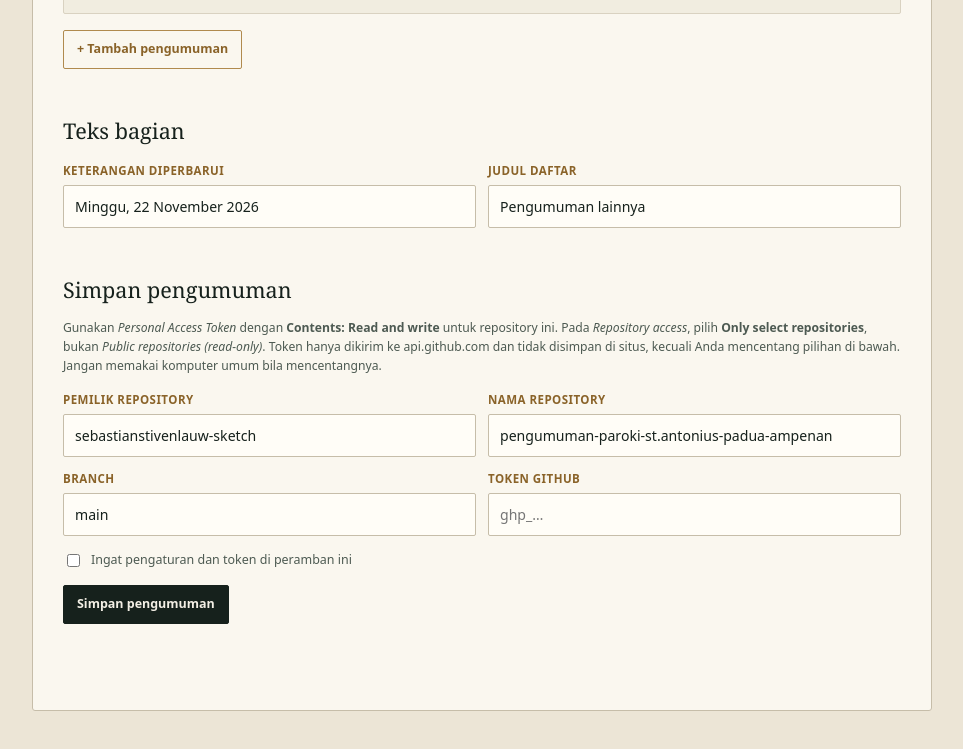
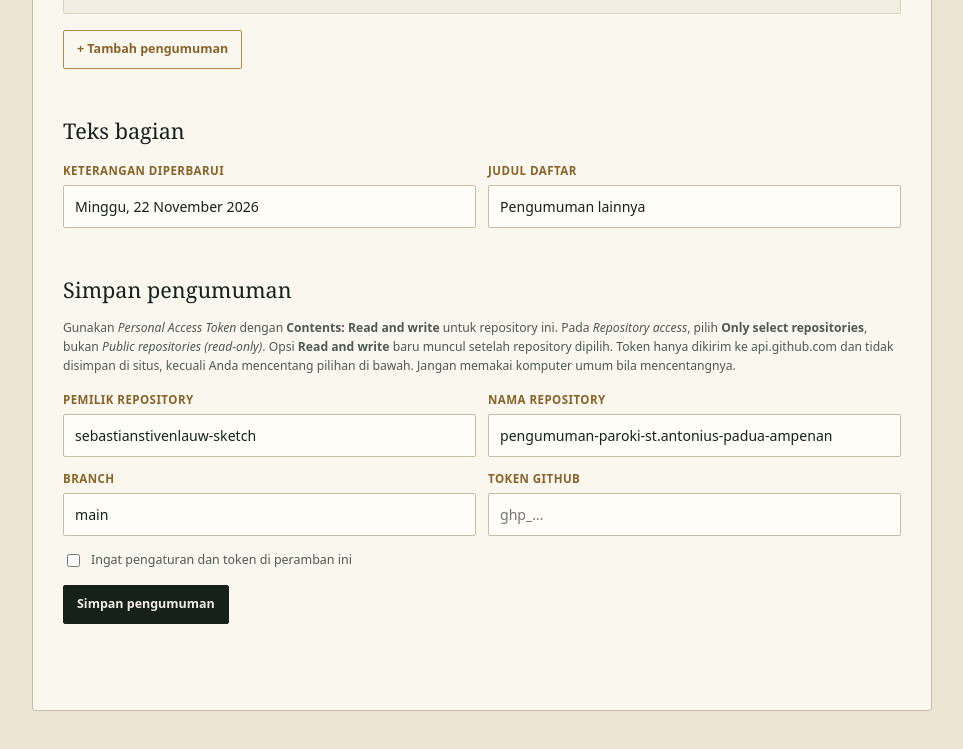
Before and after one commit to sebastianstivenlauw-sketch/pengumuman-paroki-st.antonius-padua-ampenan, a plain HTML site: page admin.html in a window 1280 px wide. Shown: the part 3979-4728 px from the top of the page, without its empty margins (158-1121 px from the left). Drawn offline with Linux system fonts and the light colour scheme.

Commit message:
Tambah petunjuk munculnya izin Read and write

```diff
--- a/admin.html
+++ b/admin.html
@@ -221,8 +221,9 @@
           <p class="admin-note">
             Gunakan <em>Personal Access Token</em> dengan <strong>Contents: Read and write</strong> untuk repository ini.
             Pada <em>Repository access</em>, pilih <strong>Only select repositories</strong>, bukan
-            <em>Public repositories (read-only)</em>. Token hanya dikirim ke api.github.com dan tidak disimpan di situs,
-            kecuali Anda mencentang pilihan di bawah. Jangan memakai komputer umum bila mencentangnya.
+            <em>Public repositories (read-only)</em>. Opsi <strong>Read and write</strong> baru muncul setelah repository dipilih.
+            Token hanya dikirim ke api.github.com dan tidak disimpan di situs, kecuali Anda mencentang pilihan di bawah.
+            Jangan memakai komputer umum bila mencentangnya.
           </p>
           <div class="admin-grid">
             <div class="admin-field">
```
